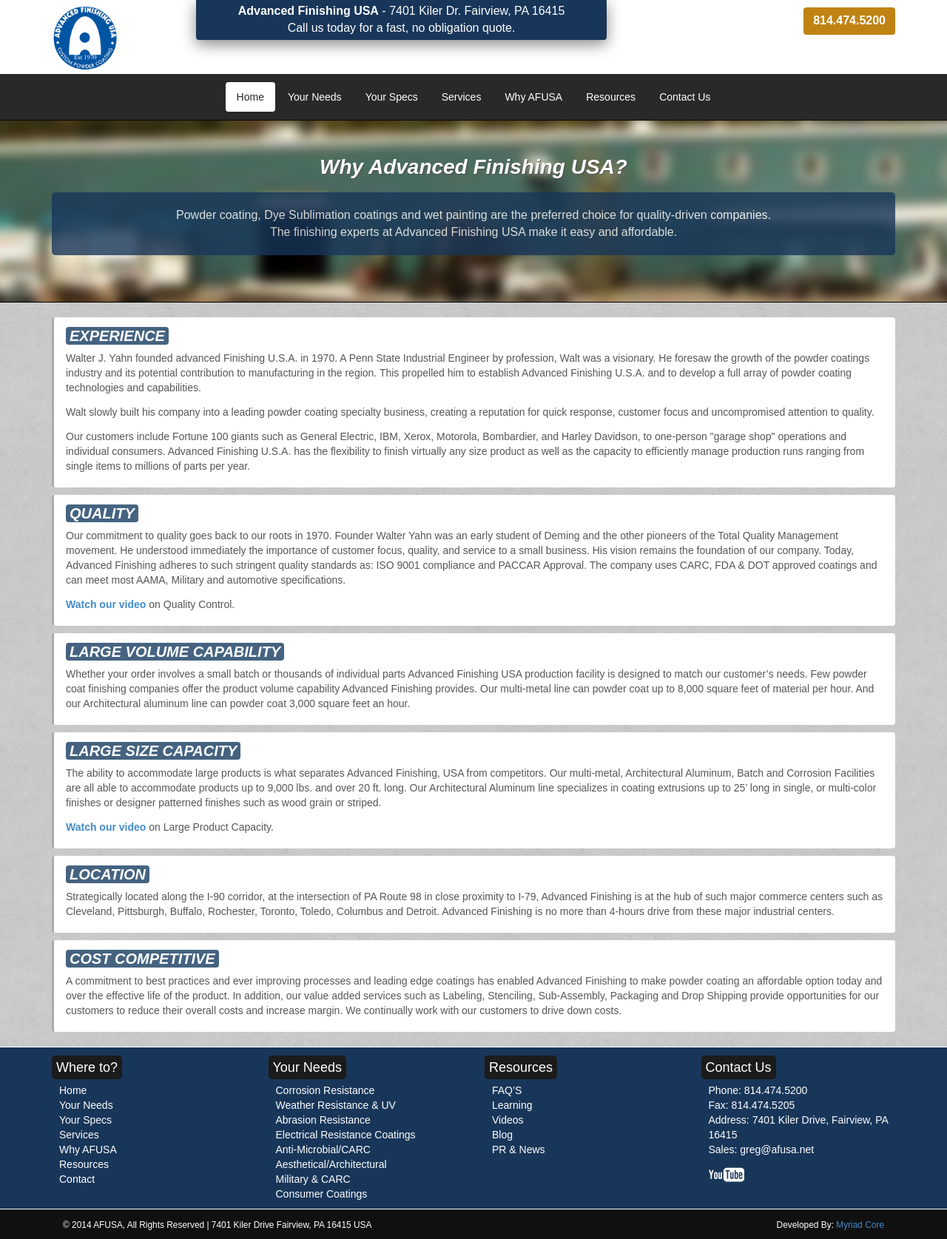
After one commit to schwag/afusa, a PHP site: page /afusa/why-afusa.php in a window 1280 px wide. The commit adds this page. Shown: the whole page at 74% size. Run offline with PHP 8.4, Linux system fonts and the light colour scheme; some libraries are stand-ins or nearby versions.

Commit message:
Created & Finished Why AFUSA Page

```diff
--- a/corrosion-resistance.php
+++ b/corrosion-resistance.php
@@ -51,7 +51,7 @@
                                   <img src="img/corrosion_needs.png" class="img-responsive" data-toggle="modal" data-target=".bs-example-modal-lg">
                                   <div class="modal fade bs-example-modal-lg" tabindex="-1" role="dialog" aria-labelledby="myLargeModalLabel" aria-hidden="true">
                                     <div class="modal-dialog modal-lg">
-                                      <div class="modal-content">
+                                      <div class="photoGallery">
                                         <div id="carousel-example-generic" class="carousel slide" data-ride="carousel">
                                           <!-- Indicators -->
                                           <ol class="carousel-indicators">
--- a/css/custom.css
+++ b/css/custom.css
@@ -23,12 +23,16 @@ body{
 	font-size: 28px;
 }
 .needsbodyHeading{
-	color: #515151;
+	color: #FFFFFF;
 	font-weight: bold;
 	margin-top: 10px;
+	margin-left: 10px;
 	font-style: italic;
-	font-size: 21px;
-	padding-left: 10px;
+	font-size: 20px;
+	background-color: rgb(69, 99, 128);
+	display: inline;
+	border-radius: 4px;
+	padding: 1px 5px 1px 5px;
 }
 .needssidebarHeading{
 	color: #515151;
@@ -149,7 +153,7 @@ h3{
 }
 .needsLeft{
 	display: block;
-	padding: 6px;
+	padding: 14px 6px 6px 6px;
 	margin-bottom: 10px;
 	margin-top: 10px;
 	line-height: 1.42857143;
@@ -163,6 +167,8 @@ h3{
 	padding-left: 10px;
 	padding-right: 10px;
 	color: #565656;
+	margin-top: 8px;
+	margin-bottom: 13px;
 }
 .needsSidebar{
 	display: block;
--- a/php/nav.php
+++ b/php/nav.php
@@ -50,7 +50,7 @@
                                 </li>
                                 <li><a href="http://localhost/afusa/your-specs.php">Your Specs</a></li>
                                 <li><a href="http://localhost/afusa/services.php">Services</a></li>
-                                <li><a href="#">Why AFUSA</a></li>
+                                <li><a href="http://localhost/afusa/why-afusa.php">Why AFUSA</a></li>
                                 <li><a href="#">Resources</a></li>
                                 <li><a href="#">Contact Us</a></li>
                             </ul>
--- /dev/null
+++ b/why-afusa.php
@@ -0,0 +1,65 @@
+<?php include "php/header.php";?>
+
+<body>
+
+<?php include "php/nav.php";?>
+
+
+    <section class="homeBackground">
+                <div class="container">
+                     <div class="row">
+                        <div class="introSection">
+                            <div class="col-md-12">
+                               <h1 class="mainHeading">Why Advanced Finishing USA?</h1>
+                               <div class="bubblePar">
+                                <p>Powder coating, Dye Sublimation coatings and wet painting are the preferred choice for quality-driven companies.</br>
+                                 The finishing experts at Advanced Finishing USA make it easy and affordable. </p>
+                               </div>
+                            </div>
+                        </div>
+                    </div>
+                </div>
+    </section>
+
+    <section class="bodyBlue">
+                <div class="container">
+                     <div class="row">
+                        <div>
+
+                            <!--beginning of left body content-->
+                            <div class="col-md-12">
+                                <div class="needsLeft">
+                                  <h1 class="needsbodyHeading">EXPERIENCE</h1>
+                                  <p class="needsPar">Walter J. Yahn founded advanced Finishing U.S.A. in 1970. A Penn State Industrial Engineer by profession, Walt was a visionary. He foresaw the growth of the powder coatings industry and its potential contribution to manufacturing in the region. This propelled him to establish Advanced Finishing U.S.A. and to develop a full array of powder coating technologies and capabilities.</p>
+                                  <p class="needsPar">Walt slowly built his company into a leading powder coating specialty business, creating a reputation for quick response, customer focus and uncompromised attention to quality.</p>
+                                  <p class="needsPar">Our customers include Fortune 100 giants such as General Electric, IBM, Xerox, Motorola, Bombardier, and Harley Davidson, to one-person "garage shop" operations and individual consumers. Advanced Finishing U.S.A. has the flexibility to finish virtually any size product as well as the capacity to efficiently manage production runs ranging from single items to millions of parts per year.</p>
+                                </div>
+                                <div class="needsLeft">
+                                  <h1 class="needsbodyHeading">QUALITY</h1>
+                                  <p class="needsPar">Our commitment to quality goes back to our roots in 1970.  Founder Walter Yahn was an early student of Deming and the other pioneers of the Total Quality Management movement. He understood immediately the importance of customer focus, quality, and service to a small business. His vision remains the foundation of our company. Today, Advanced Finishing adheres to such stringent quality standards as:  ISO 9001 compliance and PACCAR Approval.  The company uses CARC, FDA & DOT approved coatings and can meet most AAMA, Military and automotive specifications.</p>
+                                  <p class="needsPar"><a href="https://www.youtube.com/watch?v=FyJFzLuLYg8" target="_blank"><b>Watch our video</b></a> on Quality Control.</p>
+                                </div>
+                                <div class="needsLeft">
+                                  <h1 class="needsbodyHeading">LARGE VOLUME CAPABILITY</h1>
+                                  <p class="needsPar">Whether your order involves a small batch or thousands of individual parts Advanced Finishing USA production facility is designed to match our customer’s needs.  Few powder coat finishing companies offer the product volume capability Advanced Finishing provides. Our multi-metal line can powder coat up to 8,000 square feet of material per hour. And our Architectural aluminum line can powder coat 3,000 square feet an hour.</p>
+                                </div>
+                                <div class="needsLeft">
+                                  <h1 class="needsbodyHeading">LARGE SIZE CAPACITY</h1>
+                                  <p class="needsPar">The ability to accommodate large products is what separates Advanced Finishing, USA from competitors. Our multi-metal, Architectural Aluminum, Batch and Corrosion Facilities are all able to accommodate products up to 9,000 lbs. and over 20 ft. long.  Our Architectural Aluminum line specializes in coating extrusions up to 25’ long in single, or multi-color finishes or designer patterned finishes such as wood grain or striped.</p>
+                                  <p class="needsPar"><a href="https://www.youtube.com/watch?v=ffFqLPwt2yM" target="_blank"><b>Watch our video</b></a> on Large Product Capacity.</p>
+                                </div>
+                                <div class="needsLeft">
+                                  <h1 class="needsbodyHeading">LOCATION</h1>
+                                  <p class="needsPar">Strategically located along the I-90 corridor, at the intersection of PA Route 98 in close proximity to I-79, Advanced Finishing is at the hub of such major commerce centers such as Cleveland, Pittsburgh, Buffalo, Rochester, Toronto, Toledo, Columbus and Detroit. Advanced Finishing is no more than 4-hours drive from these major industrial centers.</p>
+                                </div>
+                                <div class="needsLeft">
+                                  <h1 class="needsbodyHeading">COST COMPETITIVE</h1>
+                                  <p class="needsPar">A commitment to best practices and ever improving processes and leading edge coatings has enabled Advanced Finishing to make powder coating an affordable option today and over the effective life of the product.  In addition, our value added services such as Labeling, Stenciling, Sub-Assembly, Packaging and Drop Shipping provide opportunities for our customers to reduce their overall costs and increase margin. We continually work with our customers to drive down costs.</p>
+                                </div>
+                            </div>
+                        </div>
+                    </div>
+                </div>
+    </section>
+
+<?php include "php/footer.php";?>
```
Also changed, not shown: other parts of css/custom.css (+25 -0 lines).
